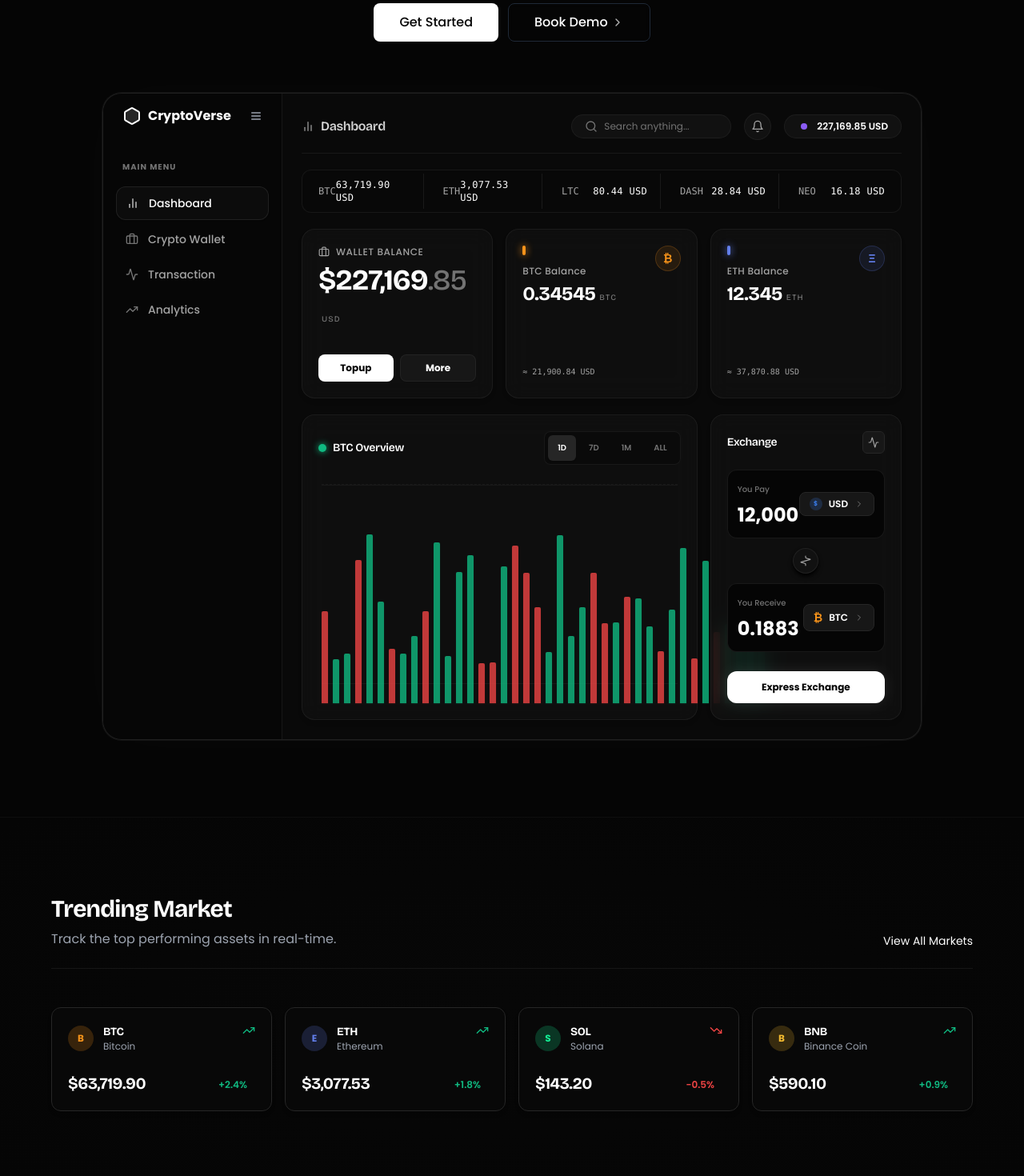
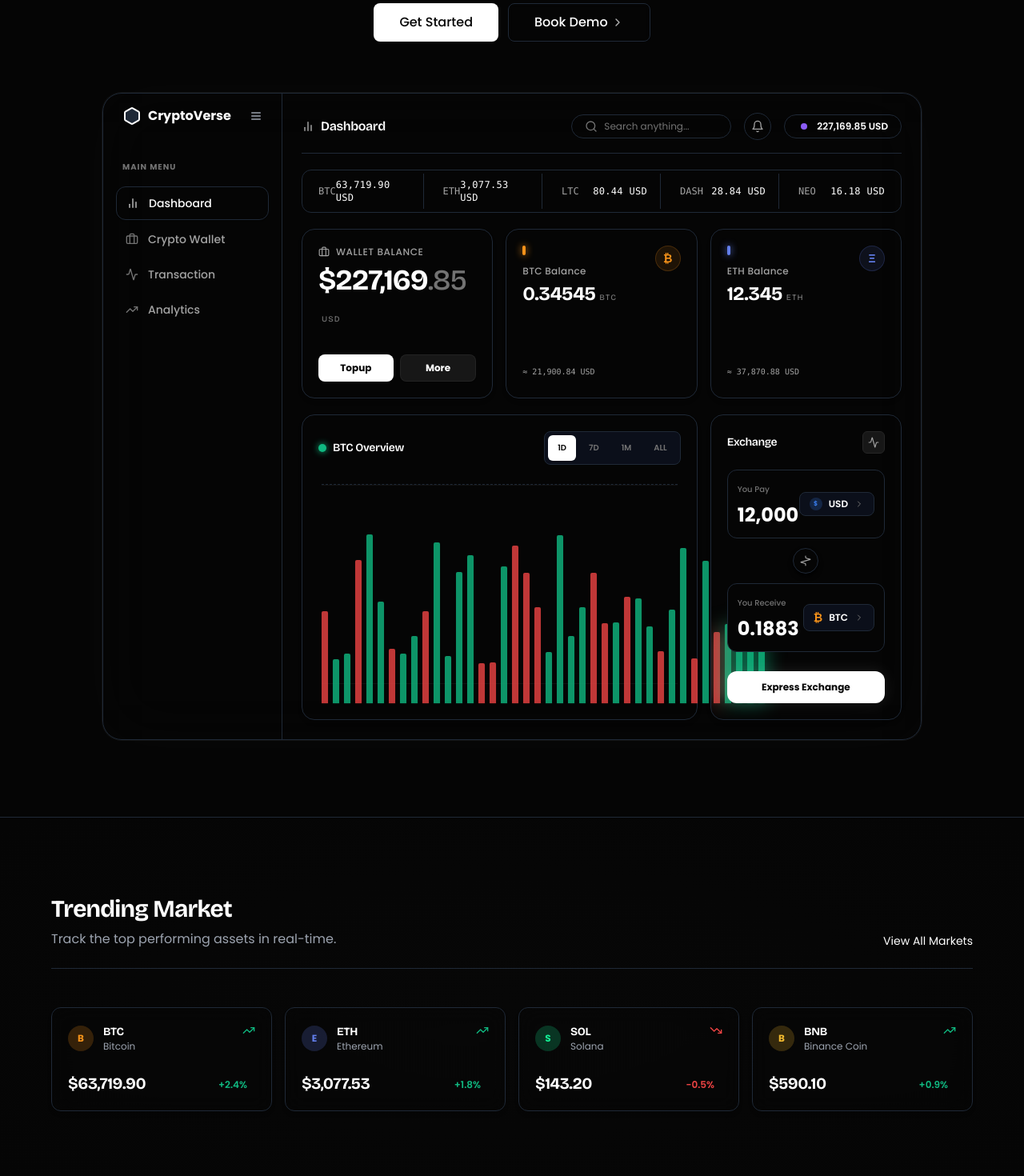
Before and after one commit to manny-the-great/CryptoVerse, a Next.js app: page / in a window 1280 px wide. Shown: the part 420-1890 px from the top of the page at 80% size. Built offline with nearby package versions, Linux system fonts and the light colour scheme.

Commit message:
Light theme update

```diff
--- a/app/page.tsx
+++ b/app/page.tsx
@@ -11,7 +11,7 @@ import { CTA } from '@/components/landing/CTA';
 
 export default function Home() {
   return (
-    <main className="flex min-h-screen flex-col bg-background selection:bg-white/20 selection:text-white pb-0">
+    <main className="flex min-h-screen flex-col bg-background selection:bg-primary/10 selection:text-primary pb-0">
       <Navbar />
       <Hero />
       <DashboardPreview />
--- a/components/ThemeToggle.tsx
+++ b/components/ThemeToggle.tsx
@@ -26,7 +26,7 @@ export function ThemeToggle() {
     <Button
       variant="outline"
       size="icon"
-      className="w-9 h-9 border-neutral-700/50 hover:bg-neutral-800/50 transition-all dark:border-neutral-700/50 dark:hover:bg-neutral-800/50"
+      className="w-9 h-9 border-border/50 hover:bg-surface transition-all dark:border-neutral-700/50 dark:hover:bg-neutral-800/50"
       onClick={() => setTheme(theme === "light" ? "dark" : "light")}
     >
       <Sun className="h-[1.2rem] w-[1.2rem] rotate-0 scale-100 transition-all dark:-rotate-90 dark:scale-0" />
--- a/components/landing/CTA.tsx
+++ b/components/landing/CTA.tsx
@@ -3,7 +3,7 @@ import { Button } from '@/components/ui/Button';
 
 export function CTA() {
   return (
-    <section className="py-32 px-6 flex justify-center border-t border-neutral-800/50 relative overflow-hidden bg-[#0A0A0A]">
+    <section className="py-32 px-6 flex justify-center border-t border-border relative overflow-hidden bg-background">
       <div className="absolute inset-0 bg-[radial-gradient(circle_at_center,_var(--tw-gradient-stops))] from-neutral-800/40 via-background to-background pointer-events-none" />
       <div className="w-full max-w-4xl text-center flex flex-col items-center relative z-10">
         <div className="w-20 h-1 bg-gradient-to-r from-primary/0 via-primary to-primary/0 mb-8 rounded-full opacity-50" />
@@ -11,8 +11,8 @@ export function CTA() {
         <p className="text-lg md:text-xl text-neutral-400 max-w-xl mx-auto mb-10 font-light">
           Join thousands of other traders who are learning, practicing, and mastering the cryptocurrency markets risk-free.
         </p>
-        <div className="p-1.5 rounded-2xl bg-gradient-to-r from-neutral-800 via-neutral-700 to-neutral-800 shadow-[0_0_40px_rgba(255,255,255,0.1)] hover:shadow-[0_0_60px_rgba(255,255,255,0.15)] transition-shadow">
-          <Button size="lg" className="px-10 py-6 text-lg bg-black text-primary hover:bg-neutral-900 border border-neutral-600 rounded-xl font-bold tracking-wide w-full h-full flex items-center justify-center">
+        <div className="p-1.5 rounded-2xl bg-gradient-to-r from-border via-surface to-border shadow-xl dark:shadow-[0_0_40px_rgba(255,255,255,0.1)] hover:shadow-2xl transition-shadow">
+          <Button size="lg" className="px-10 py-6 text-lg bg-background text-primary hover:bg-surface border border-border rounded-xl font-bold tracking-wide w-full h-full flex items-center justify-center">
             Get Started For Free
           </Button>
         </div>
--- a/components/landing/DashboardPreview.tsx
+++ b/components/landing/DashboardPreview.tsx
@@ -15,19 +15,19 @@ export function DashboardPreview() {
         transition={{ duration: 0.7, ease: "easeOut" }}
         className="w-full max-w-5xl"
       >
-        <div className="rounded-[1.5rem] border border-neutral-800/80 bg-[#0A0A0A]/90 shadow-[0_0_80px_rgba(255,255,255,0.02)] backdrop-blur-2xl overflow-hidden flex flex-col md:flex-row ring-1 ring-white/5">
+        <div className="rounded-[1.5rem] border border-border bg-surface/90 shadow-xl dark:shadow-[0_0_80px_rgba(255,255,255,0.02)] backdrop-blur-2xl overflow-hidden flex flex-col md:flex-row ring-1 ring-black/5 dark:ring-white/5">
 
           {/* Sidebar */}
-          <div className="w-full md:w-56 border-r border-neutral-800/50 bg-[#050505]/50 p-4 hidden md:flex flex-col gap-6">
+          <div className="w-full md:w-56 border-r border-border bg-background/50 p-4 hidden md:flex flex-col gap-6">
             <div className="flex items-center gap-2 px-2 text-primary font-bold mb-4">
-              <Hexagon className="w-6 h-6 fill-neutral-800 stroke-primary" />
+              <Hexagon className="w-6 h-6 fill-border stroke-primary" />
               <span>CryptoVerse</span>
               <Menu className="w-4 h-4 ml-auto text-secondary" />
             </div>
 
             <div className="space-y-1">
               <p className="text-[10px] font-bold text-neutral-500 px-2 mb-3 uppercase tracking-widest block">Main Menu</p>
-              <div className="flex items-center gap-3 px-3 py-2.5 text-primary border border-neutral-800/80 bg-neutral-900/40 rounded-xl text-sm font-medium shadow-sm">
+              <div className="flex items-center gap-3 px-3 py-2.5 text-primary border border-border bg-background/40 rounded-xl text-sm font-medium shadow-sm">
                 <BarChart2 className="w-4 h-4 opacity-80" /> Dashboard
               </div>
               <div className="flex items-center gap-3 px-3 py-2.5 text-neutral-400 hover:text-primary transition-colors cursor-pointer text-sm font-medium">
@@ -45,19 +45,19 @@ export function DashboardPreview() {
           {/* Main Content */}
           <div className="flex-1 p-5 md:p-6 flex flex-col gap-5">
             {/* Top Bar */}
-            <div className="flex flex-col sm:flex-row justify-between items-start sm:items-center pb-4 border-b border-neutral-800/50 gap-4 sm:gap-0">
-              <h2 className="text-base font-semibold flex items-center gap-2 text-neutral-300">
+            <div className="flex flex-col sm:flex-row justify-between items-start sm:items-center pb-4 border-b border-border gap-4 sm:gap-0">
+              <h2 className="text-base font-semibold flex items-center gap-2 text-primary/80">
                 <BarChart2 className="w-4 h-4 opacity-70"/> Dashboard
               </h2>
               <div className="flex items-center gap-3 sm:gap-4 w-full sm:w-auto overflow-x-auto pb-1 sm:pb-0">
-                <div className="flex items-center gap-2 bg-[#111] rounded-full px-4 py-1.5 border border-neutral-800/60 min-w-[200px]">
+                <div className="flex items-center gap-2 bg-background/50 rounded-full px-4 py-1.5 border border-border min-w-[200px]">
                   <Search className="w-4 h-4 text-neutral-500" />
                   <span className="text-xs text-neutral-500">Search anything...</span>
                 </div>
-                <div className="p-2 bg-[#111] rounded-full border border-neutral-800/60 shrink-0">
+                <div className="p-2 bg-background/50 rounded-full border border-border shrink-0">
                   <Bell className="w-4 h-4 text-neutral-400" />
                 </div>
-                <div className="flex items-center gap-2 text-primary bg-[#111] rounded-full px-4 py-1.5 border border-neutral-800/60 text-xs font-semibold shrink-0">
+                <div className="flex items-center gap-2 text-primary bg-background/50 rounded-full px-4 py-1.5 border border-border text-xs font-semibold shrink-0">
                   <div className="w-4 h-4 rounded-full bg-accent-purple/20 flex items-center justify-center">
                      <div className="w-2 h-2 rounded-full bg-accent-purple" />
                   </div>
@@ -67,20 +67,20 @@ export function DashboardPreview() {
             </div>
 
             {/* Mini Tickers */}
-            <div className="flex gap-2 w-full overflow-x-auto border border-neutral-800/50 rounded-xl bg-[#080808] p-1 text-[10px] md:text-xs font-mono hide-scrollbar">
-              <div className="flex justify-between items-center px-4 py-1.5 border-r border-neutral-800/60 min-w-[140px]">
+            <div className="flex gap-2 w-full overflow-x-auto border border-border rounded-xl bg-surface/50 p-1 text-[10px] md:text-xs font-mono hide-scrollbar">
+              <div className="flex justify-between items-center px-4 py-1.5 border-r border-border min-w-[140px]">
                 <span className="text-neutral-400">BTC</span>
                 <span className="text-primary font-medium tracking-wide">63,719.90 USD</span>
               </div>
-              <div className="flex justify-between items-center px-4 py-1.5 border-r border-neutral-800/60 min-w-[140px]">
+              <div className="flex justify-between items-center px-4 py-1.5 border-r border-border min-w-[140px]">
                 <span className="text-neutral-400">ETH</span>
                 <span className="text-primary font-medium tracking-wide">3,077.53 USD</span>
               </div>
-              <div className="flex justify-between items-center px-4 py-1.5 border-r border-neutral-800/60 min-w-[140px]">
+              <div className="flex justify-between items-center px-4 py-1.5 border-r border-border min-w-[140px]">
                 <span className="text-neutral-400">LTC</span>
                 <span className="text-primary font-medium tracking-wide">80.44 USD</span>
               </div>
-              <div className="flex justify-between items-center px-4 py-1.5 border-r border-neutral-800/60 min-w-[140px]">
+              <div className="flex justify-between items-center px-4 py-1.5 border-r border-border min-w-[140px]">
                 <span className="text-neutral-400">DASH</span>
                 <span className="text-primary font-medium tracking-wide">28.84 USD</span>
               </div>
@@ -92,7 +92,7 @@ export function DashboardPreview() {
 
             {/* Balances */}
             <div className="grid grid-cols-1 md:grid-cols-3 gap-4">
-              <Card className="p-5 flex flex-col justify-between bg-[#111]/80 col-span-1 border-neutral-800/60 rounded-2xl">
+              <Card className="p-5 flex flex-col justify-between bg-background/80 col-span-1 border-border rounded-2xl">
                 <p className="text-neutral-400 text-xs mb-2 flex items-center gap-2 font-medium uppercase tracking-wider"><Briefcase className="w-3.5 h-3.5"/> Wallet Balance</p>
                 <div className="flex justify-between items-start mb-6">
                   <h3 className="text-3xl sm:text-4xl font-bold text-primary tracking-tight">$227,169<span className="text-neutral-500 font-medium">.85</span> <span className="text-[10px] font-medium text-neutral-500 tracking-widest uppercase ml-1">USD</span></h3>
@@ -104,7 +104,7 @@ export function DashboardPreview() {
               </Card>
 
               <div className="col-span-1 md:col-span-2 grid grid-cols-2 gap-4">
-                 <Card className="p-5 border-neutral-800/60 bg-[#111]/80 flex flex-col justify-between relative overflow-hidden rounded-2xl group">
+                 <Card className="p-5 border-border bg-background/80 flex flex-col justify-between relative overflow-hidden rounded-2xl group">
                     <div className="absolute top-5 right-5 w-8 h-8 rounded-full bg-[#F7931A]/10 flex items-center justify-center border border-[#F7931A]/20 transition-transform group-hover:scale-110">
                       <span className="text-[#F7931A] font-bold text-sm">₿</span>
                     </div>
@@ -115,7 +115,7 @@ export function DashboardPreview() {
                     </div>
                     <p className="text-neutral-400 text-[10px] mt-3 font-mono">≈ 21,900.84 USD</p>
                  </Card>
-                 <Card className="p-5 border-neutral-800/60 bg-[#111]/80 flex flex-col justify-between relative overflow-hidden rounded-2xl group">
+                 <Card className="p-5 border-border bg-background/80 flex flex-col justify-between relative overflow-hidden rounded-2xl group">
                     <div className="absolute top-5 right-5 w-8 h-8 rounded-full bg-[#627EEA]/10 flex items-center justify-center border border-[#627EEA]/20 transition-transform group-hover:scale-110">
                       <span className="text-[#627EEA] font-bold text-sm">Ξ</span>
                     </div>
@@ -132,21 +132,21 @@ export function DashboardPreview() {
             {/* Chart and Exchange */}
             <div className="grid grid-cols-1 md:grid-cols-3 gap-4">
                {/* Mock Chart Area */}
-               <Card className="col-span-1 md:col-span-2 p-5 border-neutral-800/60 bg-[#111]/80 min-h-[260px] flex flex-col rounded-2xl">
+               <Card className="col-span-1 md:col-span-2 p-5 border-border bg-background/80 min-h-[260px] flex flex-col rounded-2xl">
                   <div className="flex justify-between items-center mb-6">
                     <h5 className="text-sm font-semibold flex items-center gap-2 text-primary">
                       <div className="w-2.5 h-2.5 rounded-full bg-accent-green shadow-[0_0_8px_#10B981]" />
                       BTC Overview
                     </h5>
-                    <div className="flex gap-1 bg-[#0A0A0A] p-1 rounded-lg border border-neutral-800/50">
-                      <span className="px-3 py-1 text-[10px] font-semibold rounded-md bg-neutral-800 text-primary shadow-sm">1D</span>
+                    <div className="flex gap-1 bg-surface p-1 rounded-lg border border-border">
+                      <span className="px-3 py-1 text-[10px] font-semibold rounded-md bg-primary text-background shadow-sm">1D</span>
                       <span className="px-3 py-1 text-[10px] font-semibold rounded-md text-neutral-500 hover:text-primary cursor-pointer transition-colors">7D</span>
                       <span className="px-3 py-1 text-[10px] font-semibold rounded-md text-neutral-500 hover:text-primary cursor-pointer transition-colors">1M</span>
                       <span className="px-3 py-1 text-[10px] font-semibold rounded-md text-neutral-500 hover:text-primary cursor-pointer transition-colors">ALL</span>
                     </div>
                   </div>
                   {/* Fake Candlestick Chart */}
-                  <div className="flex-1 flex items-end gap-[4px] sm:gap-[6px] justify-between mx-1 pt-6 relative border-t border-dashed border-neutral-800/50">
+                  <div className="flex-1 flex items-end gap-[4px] sm:gap-[6px] justify-between mx-1 pt-6 relative border-t border-dashed border-border">
                     {/* Grid lines */}
                     <div className="absolute top-0 right-0 w-full h-full pointer-events-none flex flex-col justify-between pb-6 opacity-20">
                       <div className="w-full border-t border-neutral-700"/>
@@ -168,7 +168,7 @@ export function DashboardPreview() {
                </Card>
 
                {/* Exchange */}
-               <Card className="col-span-1 p-5 border-neutral-800/60 bg-[#111]/80 flex flex-col rounded-2xl">
+               <Card className="col-span-1 p-5 border-border bg-background/80 flex flex-col rounded-2xl">
                   <div className="flex justify-between items-center mb-5">
                     <h5 className="text-sm font-semibold text-primary">Exchange</h5>
                     <div className="p-1.5 rounded-md bg-neutral-900 border border-neutral-800 text-neutral-400 cursor-pointer hover:text-primary">
@@ -176,32 +176,32 @@ export function DashboardPreview() {
                     </div>
                   </div>
                   <div className="space-y-3 mb-6 flex-1">
-                    <div className="bg-[#050505] border border-neutral-800/60 rounded-xl p-3 flex justify-between items-center group hover:border-neutral-700 transition-colors">
+                    <div className="bg-background border border-border rounded-xl p-3 flex justify-between items-center group hover:border-neutral-700 transition-colors">
                       <div className="flex flex-col">
                         <span className="text-[10px] text-neutral-500 font-medium mb-1">You Pay</span>
                         <input className="text-xl sm:text-2xl font-bold bg-transparent border-none outline-none text-primary w-full max-w-[120px]" defaultValue="12,000" />
                       </div>
-                      <div className="flex items-center gap-2 bg-neutral-900 border border-neutral-800 px-3 py-1.5 rounded-lg text-xs font-semibold cursor-pointer hover:bg-neutral-800 transition-colors">
+                      <div className="flex items-center gap-2 bg-surface border border-border px-3 py-1.5 rounded-lg text-xs font-semibold cursor-pointer hover:bg-neutral-100 dark:hover:bg-neutral-800 transition-colors">
                         <div className="w-4 h-4 rounded-full bg-blue-500/20 text-blue-500 flex items-center justify-center text-[8px]">$</div>
                         USD <ChevronRight className="w-3 h-3 text-neutral-500" />
                       </div>
                     </div>
                     <div className="flex justify-center -my-4 relative z-10">
-                      <div className="w-8 h-8 rounded-full bg-[#111] border border-neutral-800/80 flex items-center justify-center text-neutral-400 hover:text-primary hover:border-neutral-600 cursor-pointer transition-colors shadow-md shadow-black">
+                      <div className="w-8 h-8 rounded-full bg-background border border-border flex items-center justify-center text-neutral-400 hover:text-primary hover:border-neutral-400 cursor-pointer transition-colors shadow-md dark:shadow-black">
                         <Activity className="w-3.5 h-3.5 rotate-90" />
                       </div>
                     </div>
-                    <div className="bg-[#050505] border border-neutral-800/60 rounded-xl p-3 flex justify-between items-center group hover:border-neutral-700 transition-colors">
+                    <div className="bg-background border border-border rounded-xl p-3 flex justify-between items-center group hover:border-neutral-700 transition-colors">
                       <div className="flex flex-col">
                         <span className="text-[10px] text-neutral-500 font-medium mb-1">You Receive</span>
                         <span className="text-xl sm:text-2xl font-bold text-primary">0.1883</span>
                       </div>
-                      <div className="flex items-center gap-2 bg-neutral-900 border border-neutral-800 px-3 py-1.5 rounded-lg text-xs font-semibold cursor-pointer hover:bg-neutral-800 transition-colors">
+                      <div className="flex items-center gap-2 bg-surface border border-border px-3 py-1.5 rounded-lg text-xs font-semibold cursor-pointer hover:bg-neutral-100 dark:hover:bg-neutral-800 transition-colors">
                         <span className="text-[#F7931A] text-sm">₿</span> BTC <ChevronRight className="w-3 h-3 text-neutral-500" />
                       </div>
                     </div>
                   </div>
-                  <Button size="sm" className="w-full text-xs py-5 rounded-xl bg-primary text-black font-bold hover:scale-[1.02] active:scale-[0.98] transition-all shadow-[0_0_20px_rgba(255,255,255,0.1)]">Express Exchange</Button>
+                  <Button size="sm" className="w-full text-xs py-5 rounded-xl bg-primary text-background font-bold hover:scale-[1.02] active:scale-[0.98] transition-all shadow-lg dark:shadow-[0_0_20px_rgba(255,255,255,0.1)]">Express Exchange</Button>
                </Card>
             </div>
 
--- a/components/landing/Features.tsx
+++ b/components/landing/Features.tsx
@@ -14,7 +14,7 @@ const iconMap: Record<string, React.ReactNode> = {
 
 export function Features() {
   return (
-    <section className="py-24 px-6 flex justify-center border-t border-neutral-800/30 bg-black/40">
+    <section className="py-24 px-6 flex justify-center border-t border-border bg-surface/20">
       <div className="w-full max-w-6xl">
         <div className="text-center mb-16">
           <h2 className="text-3xl md:text-5xl font-bold text-primary mb-4 tracking-tight">Everything you need to succeed</h2>
@@ -25,8 +25,8 @@ export function Features() {
 
         <div className="grid grid-cols-1 md:grid-cols-2 lg:grid-cols-3 gap-6">
           {features.map((feature, idx) => (
-            <Card key={idx} className="p-6 border-neutral-800/60 bg-surface/40 hover:bg-surface/60 transition-colors group">
-              <div className="w-12 h-12 rounded-lg bg-neutral-900 border border-neutral-800 flex items-center justify-center text-primary mb-6 group-hover:scale-110 transition-transform shadow-lg shadow-black/50">
+            <Card key={idx} className="p-6 border-border bg-surface/40 hover:bg-surface/60 transition-colors group">
+              <div className="w-12 h-12 rounded-lg bg-background border border-border flex items-center justify-center text-primary mb-6 group-hover:scale-110 transition-transform shadow-lg dark:shadow-black/50">
                 {iconMap[feature.icon]}
               </div>
               <h3 className="text-xl font-bold text-primary mb-2">{feature.title}</h3>
--- a/components/landing/Hero.tsx
+++ b/components/landing/Hero.tsx
@@ -25,7 +25,7 @@ export function Hero() {
             rotate: [0, 10, -5, 0]
           }}
           transition={{ repeat: Infinity, duration: 7, ease: "easeInOut", delay: icon.delay }}
-          className={`absolute ${icon.position} ${icon.size} opacity-80 z-0 pointer-events-none transition-all`}
+          className={`absolute ${icon.position} ${icon.size} opacity-40 dark:opacity-80 z-0 pointer-events-none transition-all`}
         >
           <img src={icon.src} alt={icon.alt} className="w-full h-full object-contain" />
         </motion.div>
--- a/components/landing/HowItWorks.tsx
+++ b/components/landing/HowItWorks.tsx
@@ -12,7 +12,7 @@ export function HowItWorks() {
         </div>
 
         <div className="grid grid-cols-1 md:grid-cols-3 gap-8 relative">
-          <div className="hidden md:block absolute top-1/2 left-0 w-full h-0.5 bg-neutral-800/50 -translate-y-1/2 -z-10" />
+          <div className="hidden md:block absolute top-1/2 left-0 w-full h-0.5 bg-border -translate-y-1/2 -z-10" />
 
           {[
             { step: '01', title: 'Create Account', desc: 'Sign up securely in seconds. No KYC required for the simulator.' },
@@ -20,7 +20,7 @@ export function HowItWorks() {
             { step: '03', title: 'Start Trading', desc: 'Access real-time markets and test your strategies risk-free.' }
           ].map((item, idx) => (
             <div key={idx} className="relative flex flex-col items-center text-center">
-              <div className="w-16 h-16 rounded-full bg-background border-2 border-primary flex items-center justify-center text-xl font-bold text-primary mb-6 shadow-[0_0_20px_rgba(255,255,255,0.1)]">
+              <div className="w-16 h-16 rounded-full bg-background border-2 border-primary flex items-center justify-center text-xl font-bold text-primary mb-6 shadow-xl dark:shadow-[0_0_20px_rgba(255,255,255,0.1)]">
                 {item.step}
               </div>
               <h3 className="text-xl font-bold text-primary mb-2">{item.title}</h3>
--- a/components/landing/Trending.tsx
+++ b/components/landing/Trending.tsx
@@ -5,10 +5,10 @@ import { TrendingUp, TrendingDown } from 'lucide-react';
 
 export function Trending() {
   return (
-    <section className="py-24 px-6 flex justify-center bg-[#050505] border-t border-neutral-800/30 relative">
+    <section className="py-24 px-6 flex justify-center bg-background border-t border-border relative">
       <div className="absolute inset-0 bg-gradient-radial from-neutral-800/20 to-transparent pointer-events-none opacity-30" />
       <div className="w-full max-w-6xl relative z-10">
-        <div className="flex justify-between items-end mb-12 border-b border-neutral-800/50 pb-6">
+        <div className="flex justify-between items-end mb-12 border-b border-border pb-6">
           <div>
             <h2 className="text-3xl font-bold text-primary mb-2">Trending Market</h2>
             <p className="text-secondary">Track the top performing assets in real-time.</p>
@@ -18,7 +18,7 @@ export function Trending() {
 
         <div className="grid grid-cols-1 sm:grid-cols-2 lg:grid-cols-4 gap-4">
           {trendingCoins.map((coin, idx) => (
-            <Card key={idx} className="p-5 flex flex-col justify-between hover:bg-neutral-900/50 transition-colors border-neutral-800 bg-[#080808]">
+            <Card key={idx} className="p-5 flex flex-col justify-between hover:bg-surface/50 transition-colors border-border bg-surface/30">
               <div className="flex justify-between items-start mb-6">
                 <div className="flex items-center gap-3">
                   <div className={`w-8 h-8 rounded-full flex items-center justify-center font-bold text-xs ${coin.symbol === 'BTC' ? 'bg-[#F7931A]/20 text-[#F7931A]' : coin.symbol === 'ETH' ? 'bg-[#627EEA]/20 text-[#627EEA]' : coin.symbol === 'SOL' ? 'bg-[#14F195]/20 text-[#14F195]' : 'bg-[#F3BA2F]/20 text-[#F3BA2F]'}`}>
--- a/components/layout/Navbar.tsx
+++ b/components/layout/Navbar.tsx
@@ -5,7 +5,7 @@ import { ThemeToggle } from '@/components/ThemeToggle';
 
 export function Navbar() {
   return (
-    <nav className="fixed top-6 left-1/2 -translate-x-1/2 z-50 flex items-center justify-center border border-border/20 bg-background/60 backdrop-blur-md h-16 px-6 rounded-full w-[95%] max-w-5xl shadow-lg">
+    <nav className="fixed top-6 left-1/2 -translate-x-1/2 z-50 flex items-center justify-center border border-border bg-background/60 backdrop-blur-md h-16 px-6 rounded-full w-[95%] max-w-5xl shadow-md dark:shadow-xl">
       <div className="w-full flex justify-between items-center">
         {/* Logo */}
         <div className="flex items-center gap-2">
```
Also changed, not shown: components/landing/Testimonials.tsx (+5 -5 lines).
